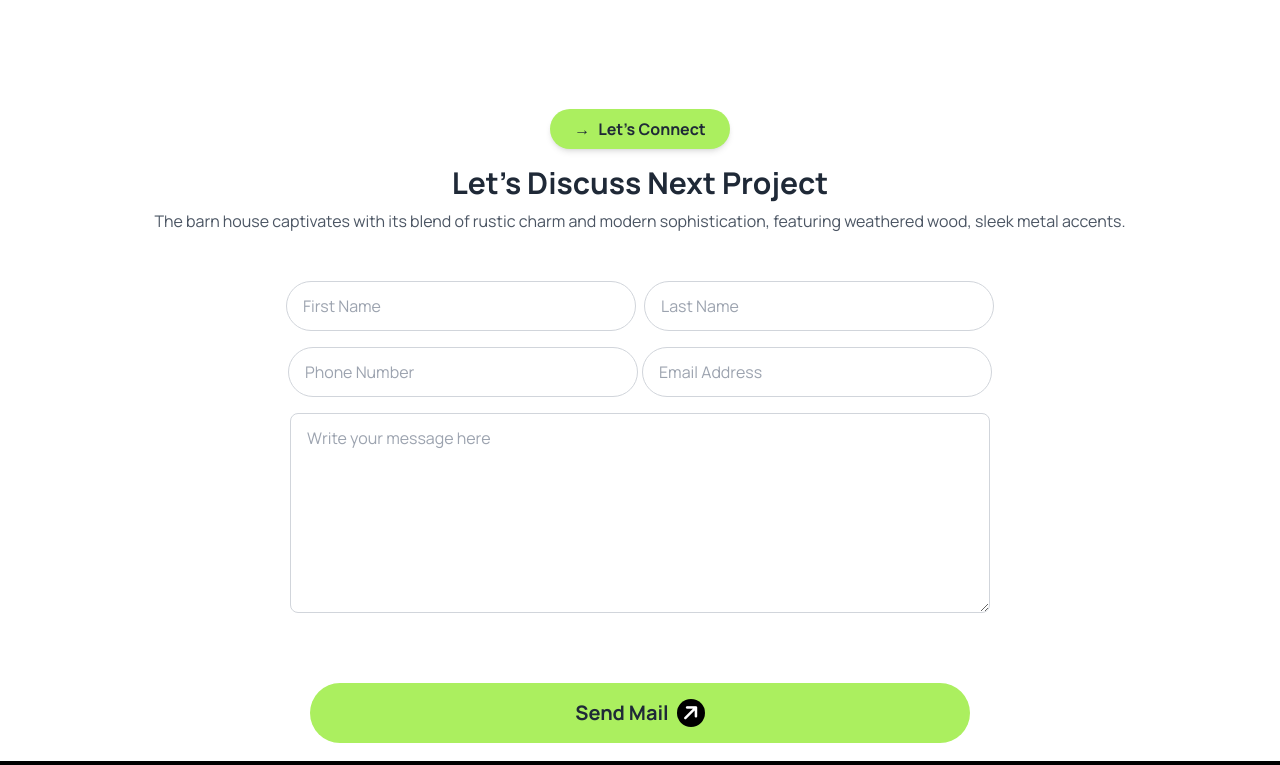
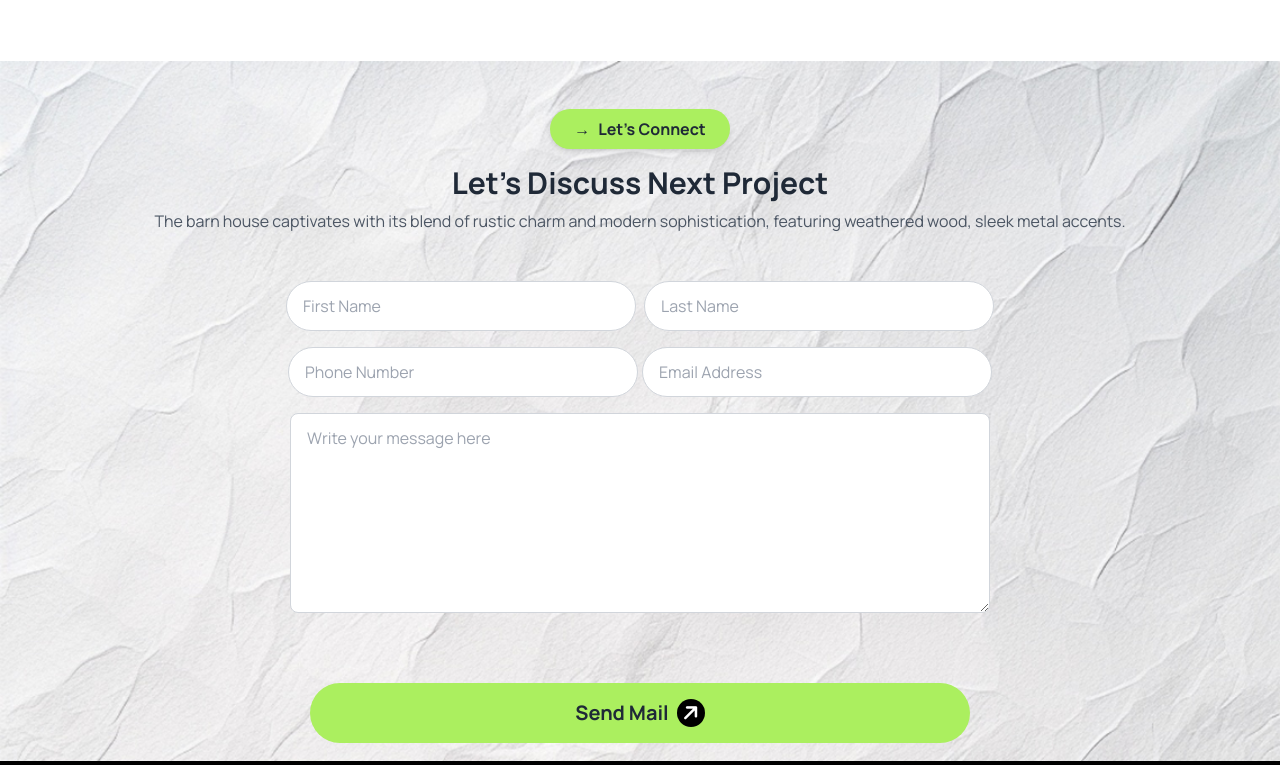
Before and after one commit to fahim313/Assignment-03, a plain HTML site: page index.html in a window 1280 px wide. Shown: the part 3465-4230 px from the top of the page. Drawn offline with nearby package versions, Linux system fonts and the light colour scheme; the site is published under a folder, as on GitHub Pages, so addresses that start at the root find nothing.

Commit message:
add backgground image use inline css

```diff
--- a/index.html
+++ b/index.html
@@ -368,7 +368,7 @@
 </div>
 
           <!-- Input section -->
-          <section class="py-12 bg-[url('/assets/bg.jpg')] bg-cover w-full max-w-[1500px]
+          <section style="background-image: url('assets/bg.jpg');" class="py-12  bg-cover w-full max-w-[1500px]
           h-auto md:h-[700px] mx-auto text-center">
   <div class="container mx-auto px-4 md:px-6">
     <!-- Button -->
```
